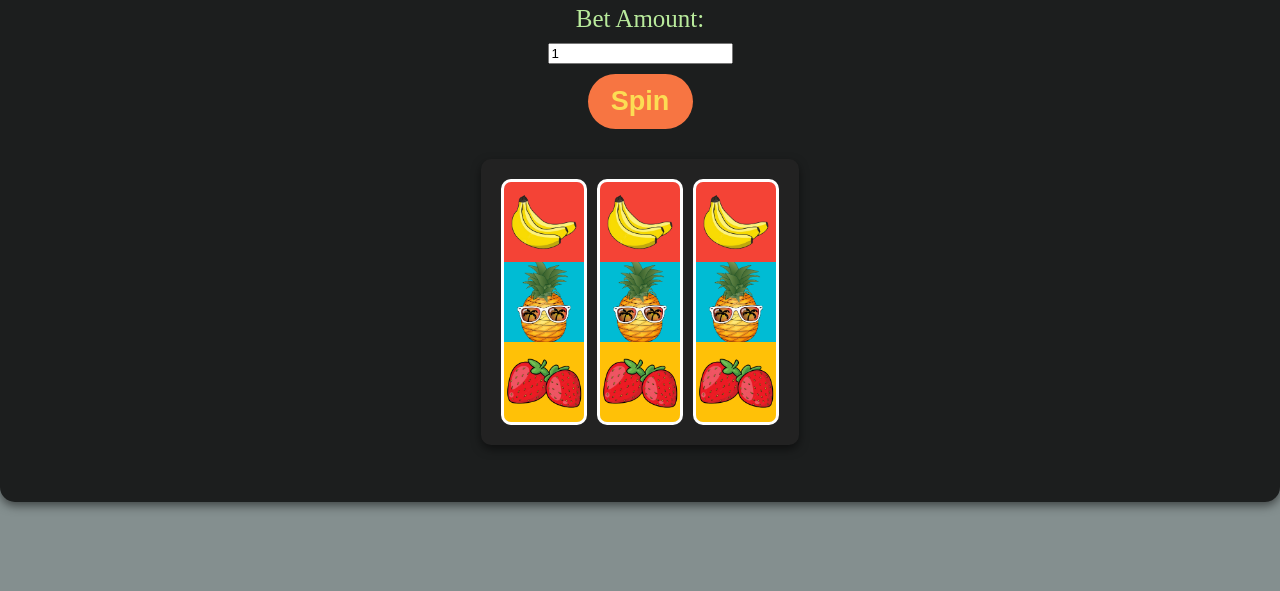
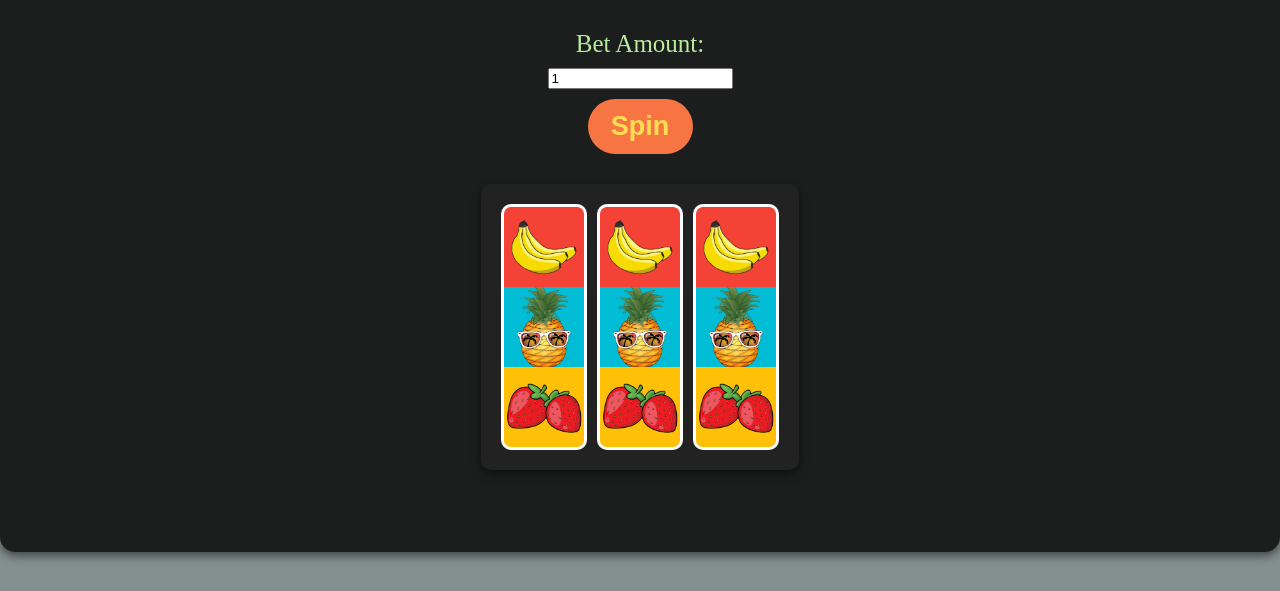
Before and after one commit to Sssrii/Spin-to-win, a website: page index.html in a window 1280 px wide. Shown: the part 209-800 px from the top of the page. Drawn offline with Linux system fonts and the light colour scheme.

Commit message:
Update style.css

```diff
--- a/style.css
+++ b/style.css
@@ -11,7 +11,7 @@ body {
     margin-top: 30px;
     margin-bottom: 30px;
     background-color: #1c1e1e;
-    height: 650px;
+    height: 700px;
     padding-bottom: 30px;
     padding-top: 1px;
     display: flex;
```
